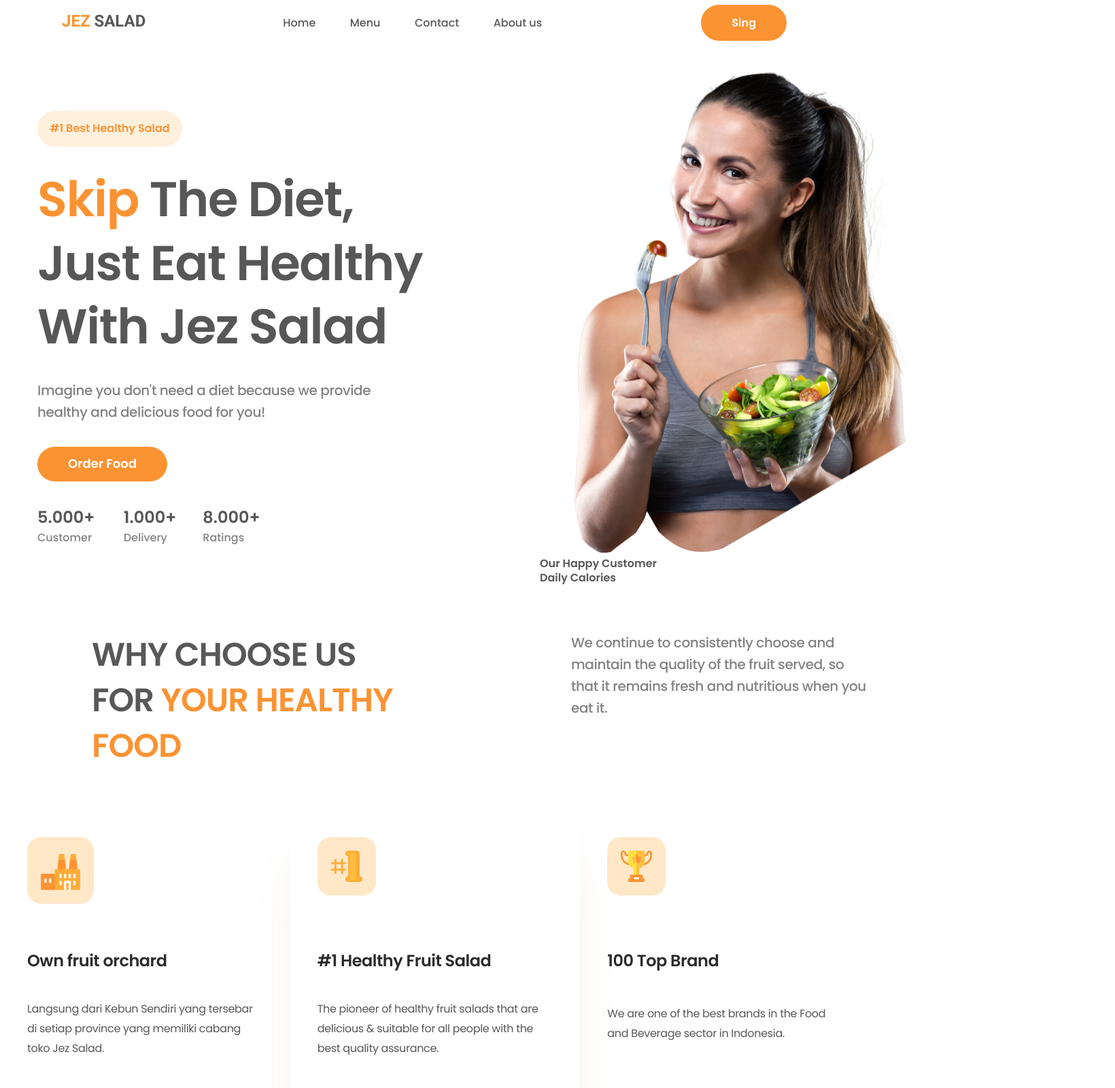
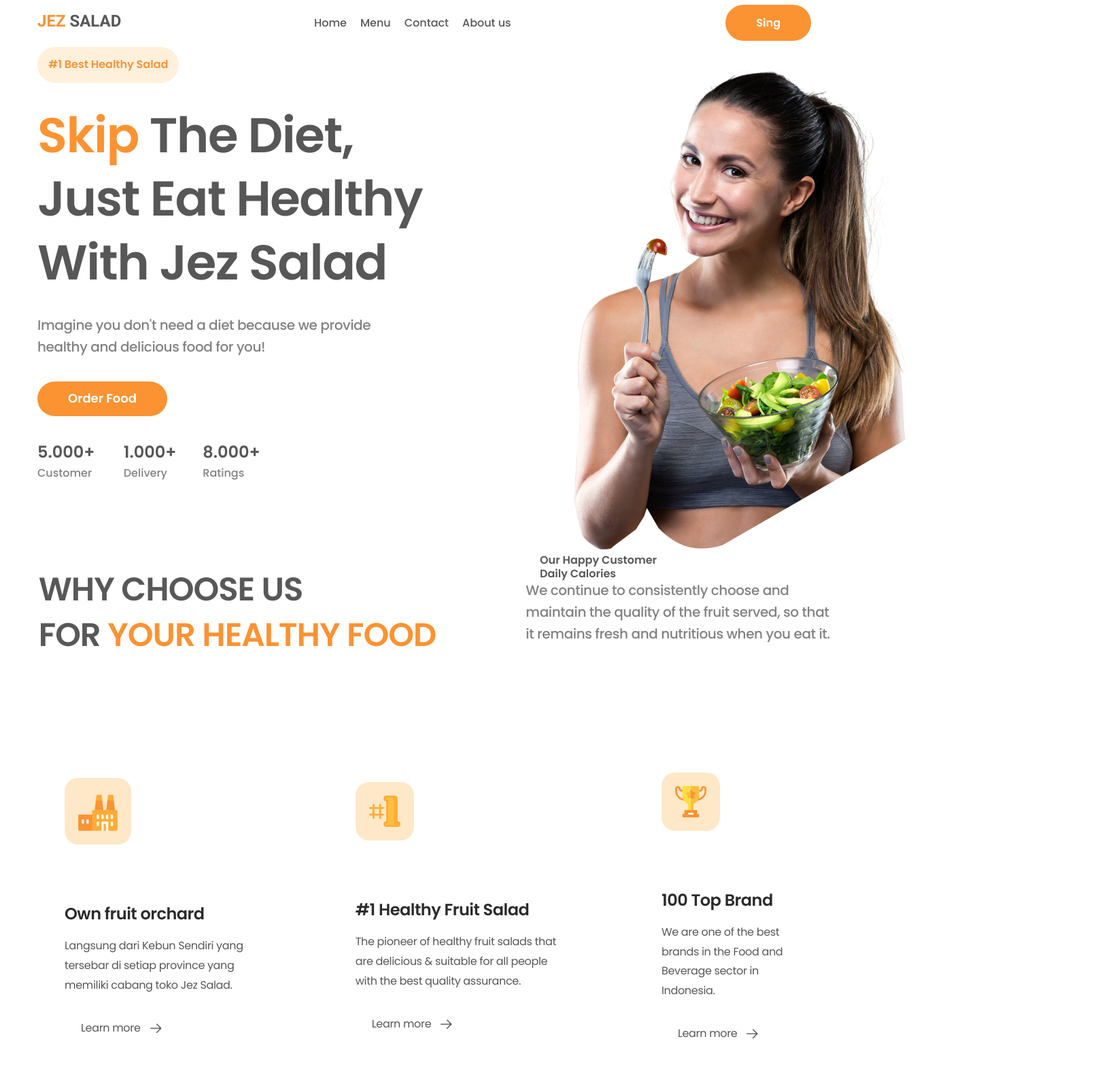
Before and after one commit to TiaanaV/Project-Jez-Salad, a plain HTML site: page index.html in a window 1280 px wide. Shown: the top 1600 px of the page at 68% size, 1640 px wide, since content can reach past the window. Drawn offline with Linux system fonts and the light colour scheme.

Commit message:
Fix index.html and style.css

```diff
--- a/index.html
+++ b/index.html
@@ -16,7 +16,7 @@
   <body>
     <header class="header">
       <div class="header-section">
-        <h3 class="logo"><span class="yellow">JEZ</span> SALAD</h3>
+        <h3 class="logo logo-header"><span class="yellow">JEZ</span> SALAD</h3>
         <nav class="navigation-header">
           <ul class="navigation-menu">
             <li class="navigation-menu__item">
@@ -49,7 +49,7 @@
         <div class="btn-rating">Our Happy Customer</div>
         <div class="btn-calories">Daily Calories</div>
       </div>
-      <p class="btn btn__promo_info">#1 Best Healthy Salad</p>
+      <p class="btn__promo_info">#1 Best Healthy Salad</p>
       <h1 class="promo__title">
         <span class="yellow">Skip</span> The Diet, Just Eat Healthy With Jez
         Salad
@@ -123,10 +123,10 @@
             The pioneer of healthy fruit salads that are delicious & suitable
             for all people with the best quality assurance.
           </p>
-          <a class="btn benefit-btn benefit-btn__middle" href="#"
+          <a class="benefit-btn" href="#"
             >Learn more<img
               class="benefit-btn-icon"
-              src="assets/arrow-right-white.png"
+              src="assets/arrow-right.png"
               alt="arrow-right"
               width="24"
           /></a>
@@ -143,7 +143,7 @@
             We are one of the best brands in the Food and Beverage sector in
             Indonesia.
           </p>
-          <a class="benefit-btn" href="#"
+          <a class=" benefit-btn" href="#"
             >Learn more<img
               class="benefit-btn-icon"
               src="assets/arrow-right.png"
@@ -277,7 +277,7 @@
       </div>
     </section>
     <footer class="footer">
-      <div class="footer-logo-copyright">
+      <div class="footer-item footer-logo-copyright">
         <h3 class="footer-logo logo"><span class="yellow">JEZ</span> SALAD</h3>
         <p class="footer-subtitle">
           Jez Salad is the pioneer of healthy fruit salad with high nutrition.
@@ -285,7 +285,7 @@
         <p class="footer-copyright"><span>&#169;</span>Copyright Jez Salad</p>
       </div>
 
-      <div class="footer-feature">
+      <div class="footer-item footer-feature">
         <ul class="feature-list">
           <li class="list-head">Feature</li>
           <li class="feature-item"><a href="#">Menu</a></li>
@@ -295,7 +295,7 @@
         </ul>
       </div>
 
-      <div class="footer-contact">
+      <div class="footer-item footer-contact">
         <ul class="footer-contact-list">
           <li class="list-head">Get in Touch</li>
           <li class="footer-contact-item">
@@ -321,7 +321,7 @@
         </ul>
       </div>
 
-      <div class="footer-social">
+      <div class="footer-item footer-social">
         <a class="social-button" href="#" target="_blank" title="instagram">
           <img class="social-instagram" src="assets/instagram.png" />
         </a>
--- a/style.css
+++ b/style.css
@@ -10,16 +10,21 @@ body {
   color: #575757;
   background-color: #ffffff;
 }
+:root{
+  --yellow-text-color:#fb9333;
+}
 
 .header {
   margin: 0 auto;
-  height: 163px;
+  max-width: 1170px;
 }
+
 .header-section {
   display: flex;
   align-items: baseline;
-  justify-content: space-around;
+  justify-content: space-between;
 }
+
 .logo {
   font-family: "Roboto";
   font-style: normal;
@@ -28,23 +33,28 @@ body {
   line-height: 28px;
 }
 
+.logo-header{
+  /* margin-right: 247px; */
+}
+
 .yellow {
-  color: #fb9333;
+  color:var(--yellow-text-color);
 }
 
 .navigation-header {
-  width: 421px;
-  height: 41px;
+  /* width: 421px;
+  height: 41px; */
 }
+
 .navigation-menu {
   display: flex;
   flex-direction: row;
   align-items: flex-start;
   justify-content: space-between;
   flex-wrap: wrap;
-  margin: 0;
   padding: 10px;
 }
+
 .navigation-menu__item {
   list-style: none;
 }
@@ -75,11 +85,13 @@ body {
   color: #ffffff;
   background: #fb9333;
   border-radius: 100px;
+  cursor: pointer;
 }
 
 .btn-header {
   padding: 24px 32px;
 }
+
 .btn-link {
   padding: 15px 45px;
   text-decoration: none;
@@ -100,12 +112,11 @@ body {
 .promo-image {
   position: absolute;
   left: 739px;
-  top: -73px;
+  top: 20px;
 }
 
 .promo-image_item {
-  width: 600px;
-  height: 723px;
+
 }
 .btn-rating {
 }
@@ -113,21 +124,16 @@ body {
 }
 
 .btn__promo_info {
-  display: flex;
-  align-items: center;
-  justify-content: center;
-  width: 213px;
-  height: 53px;
-  margin: 0;
+  display:inline-block;
+  padding:16px;
   color: #fb9333;
   background-color: #fff0dc;
   border-radius: 100px;
-  font-family: "Poppins";
 }
 
 .promo__title {
-  width: 590px;
-  height: 282px;
+  display: block;
+  max-width: 590px;
   font-weight: 700;
   font-size: 72px;
   margin: 30px 0;
@@ -137,18 +143,15 @@ body {
 }
 
 .subtitle {
+  max-width: 496px;
   font-weight: 500;
   font-size: 20px;
-  margin: 0;
   line-height: 160%;
   letter-spacing: -0.02em;
   color: #828282;
 }
 
 .promo__subtitle {
-  width: 496px;
-  height: 64px;
-  margin: 0;
 }
 
 .btn__promo {
@@ -180,20 +183,23 @@ body {
   color: #828282;
 }
 
+.benefits{
+  margin: 0 auto;
+  max-width: 1170px;
+}
+
 .benefits-main {
   display: flex;
-  justify-content: flex-start;
+  justify-content: center;
   align-items: center;
+  margin-bottom:64px;
 }
 
 .benefits-title {
-  width: 586px;
-  height: 134px;
-  margin: 0 132px 64px 135px;
+  margin-right: 132px;
 }
 
 .title {
-  margin: 0;
   font-style: normal;
   font-weight: 600;
   font-size: 48px;
@@ -203,42 +209,42 @@ body {
 }
 
 .benefits-subtitle {
-  width: 450px;
-  height: 108px;
-  align-self: baseline;
+  max-width: 450px;
+  align-self:  center;
   font-weight: 500;
+  word-wrap: break-word;
 }
 
 .benefits-list {
   display: flex;
-  justify-content: space-around;
+  justify-content: center;
   align-items: center;
   padding: 64px 0 100px;
 }
+
 .benefit-item {
   display: grid;
-  grid-template-rows: 160px 43px;
-  width: 370px;
-  height: 483px;
+  grid-template-rows:1fr  min-content min-content max-content;
+  max-width: 370px;
   padding: 40px;
+  margin-right:70px;
   border-radius: 50px;
 }
 
-.benefit-item:nth-child(2) {
-  background: #ffffff;
-  box-shadow: 0px 50px 80px -30px rgba(151, 109, 0, 0.2);
-  border-radius: 50px;
+.benefit-item:nth-child(3){
+  margin-right: 0;
 }
 
 .benefit-item-image {
   padding: 20px;
   background: #ffe8c8;
   border-radius: 20px;
+  margin-bottom: 80px;
 }
 
 .benefit-item-title {
   align-self: center;
-  margin: 0;
+  margin-bottom:12px;
   font-weight: 600;
   font-size: 24px;
   line-height: 180%;
@@ -247,8 +253,9 @@ body {
 }
 
 .benefit-item-subtitle {
-  margin: 0;
+  margin-bottom: 24px;
   align-self: center;
+  word-wrap: break-word;
   font-weight: 400;
   font-size: 16px;
   line-height: 180%;
@@ -259,7 +266,7 @@ body {
 .benefit-btn {
   display: flex;
   align-items: center;
-  align-self: flex-end;
+  align-self: center;
   width: 122px;
   height: 29px;
   padding: 10px 24px;
@@ -271,11 +278,18 @@ body {
   border-radius: 50px;
 }
 
-.benefit-btn__middle {
-  color: #ffffff;
+.benefit-item:hover{
+  background: #ffffff;
+  box-shadow: 0px 50px 80px -30px rgba(151, 109, 0, 0.2);
+  border-radius: 50px;
 }
 
-.benefit-btn:hover {
+.benefit-item:hover .benefit-btn{
+  color: #ffffff;
+  background-color: var(--yellow-text-color);
+}
+
+.benefit-item:hover .benefit-btn:active{
   color: #fb9333;
   background-color: #f2d4a9;
 }
@@ -286,9 +300,13 @@ body {
   padding-left: 10px;
 }
 
+.benefit-item:hover .benefit-btn-icon{
+  background: url(assets/arrow-right-white.png) no-repeat
+}
+
 .reviews {
   display: flex;
-  justify-content: flex-start;
+  justify-content: center;
   margin: 0 auto;
   padding: 113px 0 121px;
   background: linear-gradient(
@@ -544,9 +562,13 @@ body {
 
 .footer {
   display: flex;
-  justify-content: space-around;
+  justify-content: center;
   margin-bottom: 100px;
 }
+.footer-item{
+  margin-right: 180px;
+}
+
 .footer-logo-copyright {
   display: flex;
   flex-direction: column;
```
